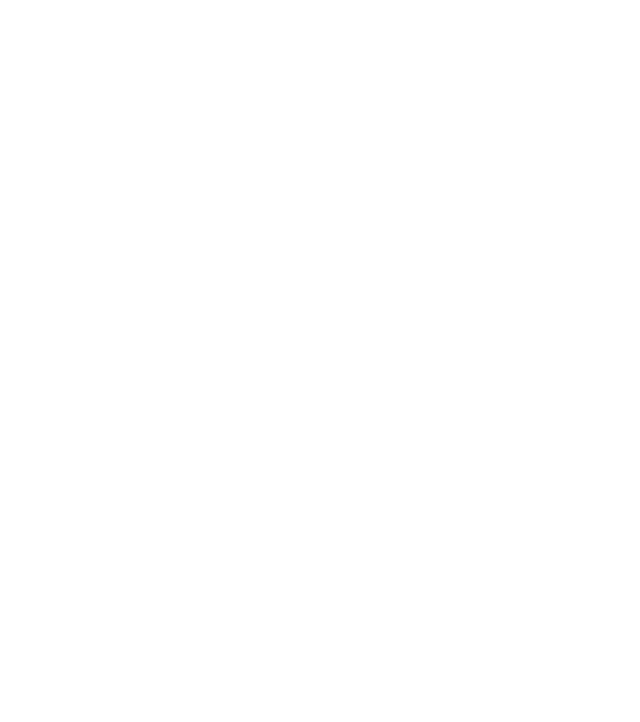
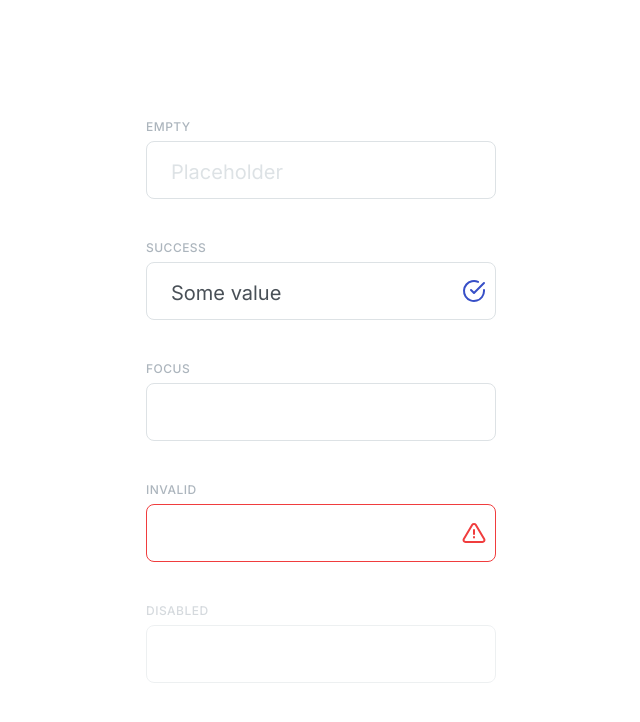
Before and after one commit to js-tasks-ru/htmlcss-20210708_hawkridge, a website: page 07-lection5/04-input/index.html in a window 1280 px wide. Shown: the whole page, without its empty margins (319-959 px from the left). Drawn offline with Linux system fonts and the light colour scheme.

Commit message:
feat(): add input

```diff
--- a/07-lection5/04-input/index.html
+++ b/07-lection5/04-input/index.html
@@ -1,11 +1,88 @@
 <!DOCTYPE html>
-<!-- Страница с полем ввода -->
 <html lang="ru">
 <head>
+    <link rel="stylesheet" href="../../assets/css/normalize.css">
     <link rel="stylesheet" href="../../assets/css/main.css">
     <link rel="stylesheet" href="./input.css">
+
+    <style>
+        html,
+        body {
+            height: 100%;
+        }
+        body {
+            display: flex;
+            justify-content: center;
+            align-items: center;
+        }
+        .container {
+            display: flex;
+            flex-direction: column;
+        }
+        .row {
+            margin: 20px;
+        }
+    </style>
 </head>
 <body>
+<div class='container'>
+    <div class='row'>
+        <div class='input'>
+            <label class='input__label'>
+                <span class='input__labelText'>Empty</span>
+                <input
+                  placeholder='Placeholder'
+                  class='input__control'
+                  type='text'>
+            </label>
+        </div>
+    </div>
 
+    <div class='row'>
+        <div class='input input_success'>
+            <label class='input__label'>
+                <span class='input__labelText'>Success</span>
+                <input
+                  value='Some value'
+                  class='input__control'
+                  type='text'>
+            </label>
+        </div>
+    </div>
+
+    <div class='row'>
+        <div class='input'>
+            <label class='input__label'>
+                <span class='input__labelText'>Focus</span>
+                <input
+                  class='input__control'
+                  type='text'>
+            </label>
+        </div>
+    </div>
+
+    <div class='row'>
+        <div class='input input_invalid'>
+            <label class='input__label'>
+                <span class='input__labelText'>Invalid</span>
+                <input
+                  class='input__control'
+                  type='text'>
+            </label>
+        </div>
+    </div>
+
+    <div class='row'>
+        <div class='input input_disabled'>
+            <label class='input__label'>
+                <span class='input__labelText'>Disabled</span>
+                <input
+                  disabled
+                  class='input__control'
+                  type='text'>
+            </label>
+        </div>
+    </div>
+</div>
 </body>
 </html>
--- a/07-lection5/04-input/input.css
+++ b/07-lection5/04-input/input.css
@@ -0,0 +1,81 @@
+.input {
+    position: relative;
+}
+
+.input__label {
+    display: flex;
+    flex-direction: column;
+}
+
+.input__labelText {
+    font-family: 'Inter', sans-serif;
+    font-style: normal;
+    font-weight: 500;
+    font-size: 12px;
+    line-height: 18px;
+    letter-spacing: .04em;
+    text-transform: uppercase;
+    color: var(--gray-3);
+    margin-bottom: 5px;
+}
+
+.input__control {
+    background: var(--white);
+    border: 1px solid var(--gray-2);
+    box-sizing: border-box;
+    border-radius: 8px;
+    min-width: 350px;
+    outline: none;
+    color: var(--gray-4);
+    padding: 17px 24px 13px;
+    position: relative;
+}
+
+.input__control,
+.input__control::placeholder {
+    font-family: 'Inter', sans-serif;
+    font-style: normal;
+    font-weight: normal;
+    font-size: 20px;
+    line-height: 26px;
+}
+
+.input__control::placeholder {
+    color: var(--gray-2);
+}
+
+.input__control:focus {
+    border-color: var(--blue-2);
+    box-shadow: 0 1px 1px rgba(51, 154, 240, 0.1);
+}
+
+.input_success:after {
+    position: absolute;
+    top: 50%;
+    right: 10px;
+    content: url('../../assets/images/check-circle.svg');
+}
+
+.input_success .input__control:focus {
+    /*  Some styles for this case  */
+}
+
+.input_invalid:after {
+    position: absolute;
+    top: 50%;
+    right: 10px;
+    content: url('../../assets/images/alert-triangle.svg');
+}
+
+.input_invalid .input__control:focus {
+    /*  Some styles for this case  */
+}
+
+.input_invalid .input__control {
+    border-color: var(--red);
+}
+
+.input_disabled {
+    pointer-events: none;
+    opacity: .5;
+}
```
Also changed, not shown: assets/images/alert-triangle.svg (added), assets/images/check-circle.svg (added), assets/images/sprite.svg. Lines whose indentation alone changed are shown as unchanged.
